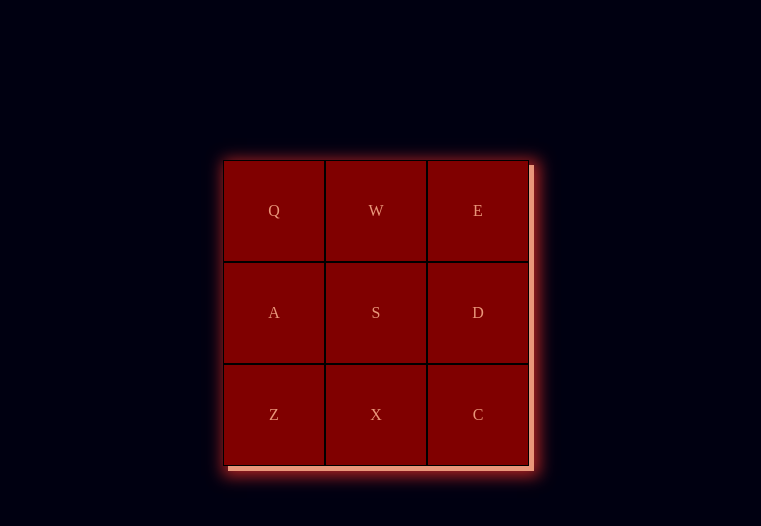
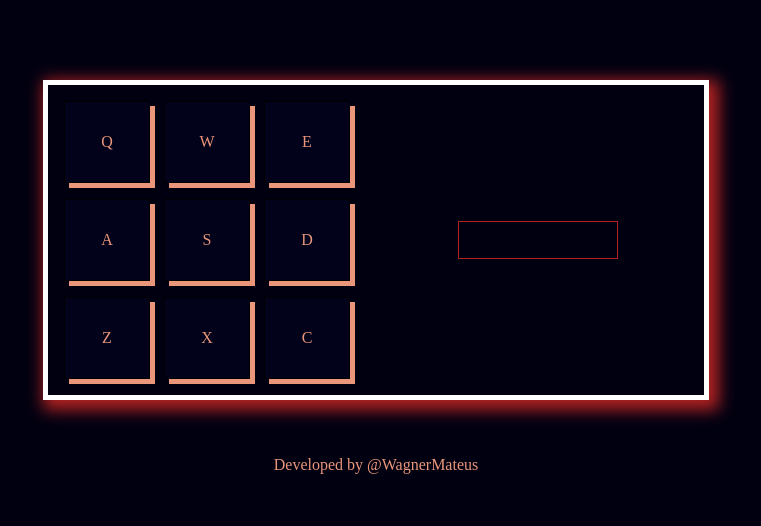
Before and after one commit to wagnermateus/drum-machine, a React (Vite) app: page / in a window 1280 px wide. Shown: the top 526 px of the page, without its empty margins (264-1025 px from the left). Built offline with nearby package versions, Linux system fonts and the light colour scheme.

Commit message:
css improved and added keyboard press key styling

```diff
--- a/src/App.css
+++ b/src/App.css
@@ -1,28 +1,74 @@
-.App{
+.App {
+  display: flex;
+  flex-direction: column;
+  justify-content: center;
+  align-items: center;
+  padding: 5rem;
+}
+.drum-machine {
+  display: flex;
+  width: 50vw;
+  flex-direction: row-reverse;
+  gap: 1.5rem;
+  justify-content: space-between;
+  align-items: center;
+  padding: 0.5rem;
+  border: 5px solid #fff;
+  box-shadow: 5px 5px 15px 5px #b22222;
+}
+.drum-pads {
+  display: grid;
+  width: 50%;
+  grid-template-columns: 1fr 1fr 1fr;
+  grid-gap: 1rem;
+  padding: 0.5rem;
+
+}
+.drum-pad {
   display: flex;
   justify-content: center;
   align-items: center;
-  padding: 10rem;
+  width: 100%;
+  height: 5rem;
+  border: 1px solid black;
+  box-shadow: 5px 5px;
+  background-color: rgba(25,25,112, 0.1);
+  user-select: none;
 }
-
-.drum-pads{
-  display: grid;
-  grid-template-columns: 1fr 1fr 1fr;
-  box-shadow: 5px 5px 15px 5px #B22222;
+.drum-pad:hover {
+  background-color: #b22222;
+  box-shadow: 5px 5px 15px 5px #b22222;
 }
-.drum-pad{
+.assignature {
   display: flex;
   justify-content: center;
-  align-items:center;
-  width: 100px;
-  height: 100px;
+  margin-top: 3.5rem;
+}
+.controls{
+  display: flex;
+  width: 50%;
+  flex-direction: column;
+  justify-content: space-between;
+  align-items: center;
+  padding: 1rem;
+}
+.displaySoundName{
+border: 1px solid #b22222;
+display: inline;
+width: 50%;
+height: 20px;
+padding: 0.5rem;
+text-align: center;
+}
+.activeKey{
+  display: flex;
+  justify-content: center;
+  align-items: center;
+  width: 100%;
+  height: 5rem;
   border: 1px solid black;
   box-shadow: 5px 5px;
-  background-color: #800000;
   user-select: none;
-
+  background-color: #b22222;
+  box-shadow: 5px 5px 15px 5px #b22222;
 }
-.drum-pad:hover{
-  background-color: #B22222;
-  box-shadow: 5px 5px 15px 5px #B22222;
-}
--- a/src/App.tsx
+++ b/src/App.tsx
@@ -3,6 +3,7 @@ import "./App.css";
 
 function App() {
   const [activeKey, setActiveKey] = useState("");
+  const [drumClassName, setDrumClassName] = useState("drum-pad");
   const soundProps = [
     {
       keyCode: 81,
@@ -54,7 +55,10 @@ function App() {
     const audio = document.getElementById(selector) as HTMLAudioElement;
    audio.play()
    setActiveKey(selector);
+   setTimeout(()=>{setActiveKey("");}, 3000)
   }
+
+
   useEffect(()=>{
     document.addEventListener('keydown', (event)=>{
       playSound(event.key.toUpperCase())
@@ -62,12 +66,14 @@ function App() {
   },[])
   return (
     <div className="App">
-      <div id="drum-machine">
-        <div id="display">{activeKey}</div>
+      <div id="drum-machine" className="drum-machine">
+        <div className="controls">
+         <div id="display" className="displaySoundName">{activeKey}</div>
+        </div>
         <div className="drum-pads">
           {soundProps.map((soundProp) => (
             <div
-            className="drum-pad"
+            className={activeKey===soundProp.text?"activeKey":"drum-pad"  }
             onClick={()=>playSound(soundProp.text)}
             id={soundProp.src}
             key={soundProp.text}
@@ -82,6 +88,7 @@ function App() {
           ))}
         </div>
       </div>
+      <p className="assignature">Developed by @WagnerMateus</p>
     </div>
   );
 }
--- a/src/index.css
+++ b/src/index.css
@@ -1,6 +1,7 @@
 *{
   margin: 0;
   padding:0;
+  box-size: border-box;
   background-color: #001;
 color: #e9967a;
 }
```
